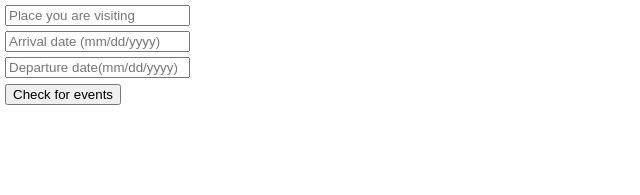
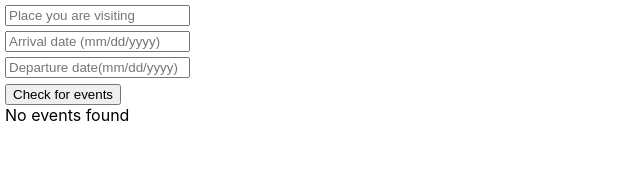
Before and after one commit to SagTheo/kajsa, a React (Create React App) app: page / in a window 1280 px wide. Shown: the top 195 px of the page, without its empty margins (0-640 px from the left). Built offline with nearby package versions, Linux system fonts and the light colour scheme.

Commit message:
worked on displaying events to the screen - needs more work

```diff
--- a/src/App.js
+++ b/src/App.js
@@ -13,6 +13,8 @@ function App() {
   const [redPlace, setRedPlace] = useState(false)
   const [redArrDate, setRedArrDate] = useState(false)
   const [redEndDate, setRedEndDate] = useState(false)
+  const [eventsAvailable, setEventsAvailable] = useState([])
+  const [test, setTest] = useState(0)
 
   const handleChangePlace = e => {
     setPlace(e.target.value)
@@ -110,14 +112,47 @@ function App() {
   const checkEvents = (place, arrivalDate, endDate) => {
     const placeLowerCase = place.toLowerCase()
 
+    // setTest(0)
+    // console.log(test)
+
+    // setEventsAvailable([])
+    // console.log(eventsAvailable)
+
+    // if (Object.hasOwn(database, placeLowerCase)) {
+    //   const arrivalDateFormatted = new Date(arrivalDate)
+    //   const endDateFormatted = new Date(endDate)
+    //   const arrivalDateTimestamp = arrivalDateFormatted.getTime()
+    //   const endDateTimestamp = endDateFormatted.getTime()
+
+    //   database[placeLowerCase].forEach(event => {
+    //     const eventStartDateFormatted = new Date(event['startDate'])
+    //     const eventEndDateFormatted = new Date(event['endDate'])
+    //     const eventStartDateTimestamp = eventStartDateFormatted.getTime()
+    //     const eventEndDateTimestamp = eventEndDateFormatted.getTime()
+
+    //     if (eventStartDateTimestamp >= arrivalDateTimestamp && eventStartDateTimestamp <= endDateTimestamp) {
+    //       setEventsAvailable([...eventsAvailable, event])
+    //     } else if (eventEndDateTimestamp >= arrivalDateTimestamp && eventEndDateTimestamp <= endDateTimestamp) {
+    //       setEventsAvailable([...eventsAvailable, event])
+    //     } else if (arrivalDateTimestamp >= eventStartDateTimestamp && arrivalDateTimestamp <= eventEndDateTimestamp) {
+    //       setEventsAvailable([...eventsAvailable, event])
+    //     }
+    //   })
+    // }
+
+    // setTest(1)
+    // console.log(test)
+
+    // setEventsAvailable([...eventsAvailable, 1])
+    // console.log(eventsAvailable)
+
     if (Object.hasOwn(database, placeLowerCase)) {
       const arrivalDateFormatted = new Date(arrivalDate)
       const endDateFormatted = new Date(endDate)
       const arrivalDateTimestamp = arrivalDateFormatted.getTime()
       const endDateTimestamp = endDateFormatted.getTime()
-      const eventsAvailable = []
+      const events = []
 
-      // Do more tests
       database[placeLowerCase].forEach(event => {
         const eventStartDateFormatted = new Date(event['startDate'])
         const eventEndDateFormatted = new Date(event['endDate'])
@@ -125,17 +160,15 @@ function App() {
         const eventEndDateTimestamp = eventEndDateFormatted.getTime()
 
         if (eventStartDateTimestamp >= arrivalDateTimestamp && eventStartDateTimestamp <= endDateTimestamp) {
-          eventsAvailable.push(event)
+          events.push(event)
         } else if (eventEndDateTimestamp >= arrivalDateTimestamp && eventEndDateTimestamp <= endDateTimestamp) {
-          eventsAvailable.push(event)
+          events.push(event)
         } else if (arrivalDateTimestamp >= eventStartDateTimestamp && arrivalDateTimestamp <= eventEndDateTimestamp) {
-          eventsAvailable.push(event)
+          events.push(event)
         }
       })
 
-      console.log(eventsAvailable)
-    } else {
-      console.log(place + ' not in database')
+      console.log(events)
     }
   }
 
@@ -178,6 +211,18 @@ function App() {
 
       <button onClick={() => checkForEvents()}>Check for events</button>
 
+      <div className='displayedEvents'>
+        {
+          eventsAvailable.length === 0 ?
+          <div>No events found</div>
+          :
+          eventsAvailable.map(event => {
+            return (
+              <div>{event.event} from {event.startDate} to {event.endDate}</div>
+            )
+          })
+        }
+      </div>
     </div>
   );
 }
```
